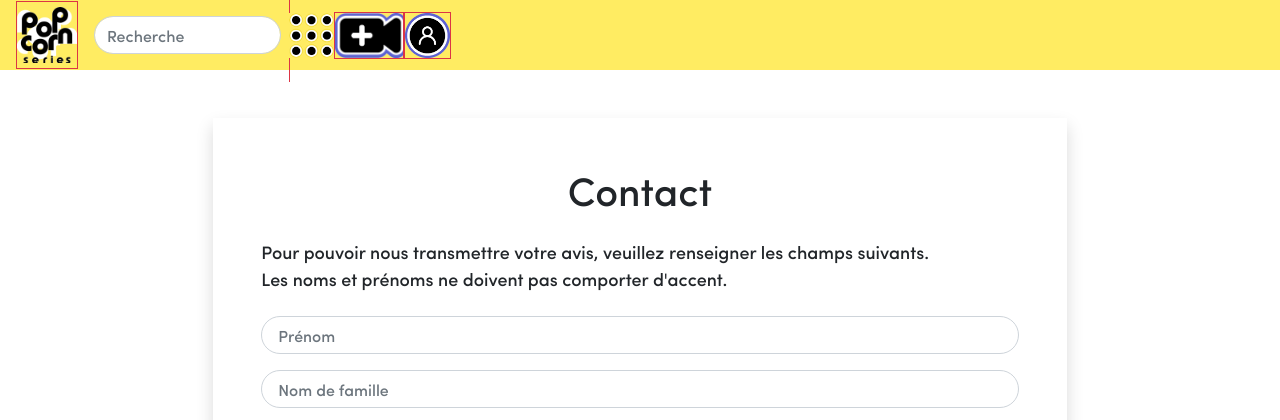
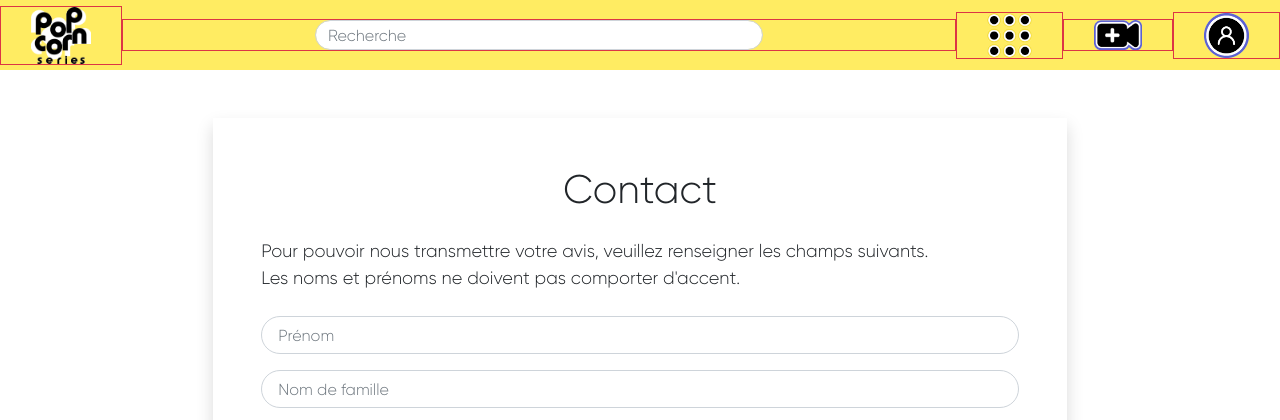
Before and after one commit to BalthPa/BAP-Crealinx-Web, a PHP site: page /pages/contact.php in a window 1280 px wide. Shown: the top 420 px of the page. Run offline with PHP 8.4, Linux system fonts and the light colour scheme.

Commit message:
nav bientôt en place

```diff
--- a/css/style.css
+++ b/css/style.css
@@ -1,5 +1,5 @@
 * {
-    font-family: "sofia-pro-medium";
+    font-family: "gilroy-light";
 }
 
 @font-face {
@@ -10,14 +10,8 @@
     font-family: "gilroy-light";
     src: url("/fonts/GILROY-LIGHT.otf")
 }
-@font-face {
-    font-family: "sofia-pro-bold";
-    src: url("/fonts/SOFIA-PRO-BOLD.ttf")
-}
-@font-face {
-    font-family: "sofia-pro-medium";
-    src: url("/fonts/SOFIA-PRO-MEDIUM.ttf")
-}
+
+
 /* ALL */
 
 html {
@@ -36,8 +30,6 @@ html {
 
 
 
-
-
 /* NAV */
 
 .navbar {
@@ -45,14 +37,34 @@ html {
     height: 70px;
 }
 
+.nav-item {
+    padding: 0 30px;
+}
 
 .logo {
     background-image: url(../img/logo-bg-white.png);
     background-size: cover;
     width: 60px;
-    height: 56px;
+    height: 57px;
     box-sizing: border-box;
 }
+
+.form-inline {
+    padding: 0 15vw;
+}
+
+.up {
+    height: 30px;
+}
+
+.dropdown-menu {
+    background-color: #5d62d1;
+    border: 1px solid red;
+}
+
+
+
+
 
 .category-logo {
     background-image: url(../img/nine-dots.png);
@@ -64,9 +76,10 @@ html {
 
 
 .add-video-logo {
-    width: 68px;
-    height: 45px;
+    width: 48px;
+    height: 30px;
     box-sizing: border-box;
+    margin: 0 auto;
     background-image: url(../img/camera-plus.png);
     background-size: cover;
 }
@@ -76,6 +89,7 @@ html {
     width: 45px;
     height: 45px;
     box-sizing: border-box;
+    margin: 0 auto;
     background-image: url(../img/pp.png);
     background-size: cover;
 }
--- a/inc/header.inc.php
+++ b/inc/header.inc.php
@@ -14,9 +14,9 @@
 
 
 
-<nav class="navbar navbar-expand-lg">
+<nav class="navbar navbar-expand-lg d-flex p-0">
 
-  <a class="navbar-brand border border-danger" href="index.php">
+  <a class="nav-item mr-auto border border-danger" href="index.php">
   <div class="logo"></div>
   </a>
 
@@ -26,15 +26,15 @@
   <div class="collapse navbar-collapse" id="navbarSupportedContent">
 
 
-    <form class="form-inline my-2 my-lg-0">
-      <input class="form-control mr-sm-2 rounded-pill" type="search" placeholder="Recherche" aria-label="Search">
+    <form class="form-inline flex-fill border border-danger">
+      <input class="form-control up flex-fill rounded-pill" type="search" placeholder="Recherche" aria-label="Search">
     </form>
 
 
-        <li class="nav-item dropdown list-unstyled">
+        <li class="nav-item dropdown ml-auto list-unstyled border border-danger">
 
 
-          <a class="dropdown border border-danger" href="#" id="navbarDropdown" role="button" data-toggle="dropdown" aria-haspopup="true" aria-expanded="false">
+          <a class="dropdown" href="#" id="navbarDropdown" role="button" data-toggle="dropdown" aria-haspopup="true" aria-expanded="false">
           <div class="category-logo"></div>
           </a>
 
@@ -54,13 +54,13 @@
         </li>
 
 
-        <a class="border border-danger" href="#">
+        <a class="nav-item ml-auto border border-danger" href="#">
           <div class="add-video-logo"></div>
         </a>
 
 
 
-        <a class="border border-danger" href="#">
+        <a class="nav-item ml-auto border  border-danger" href="profil.php">
           <div class="profile-pic-logo"></div>
         </a>
 
```
Also changed, not shown: fonts/SOFIA-PRO-BOLD.ttf (deleted), fonts/SOFIA-PRO-MEDIUM.ttf (deleted), img/search.png (added).
